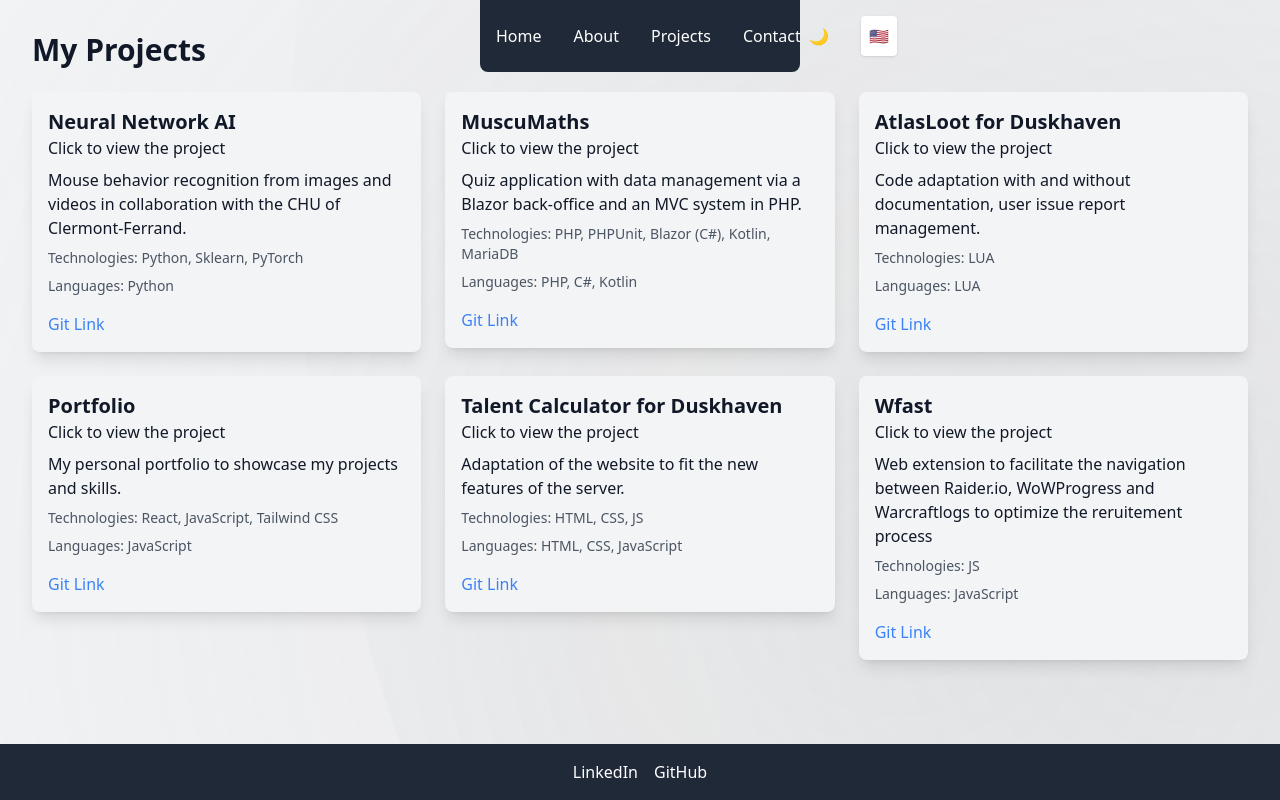
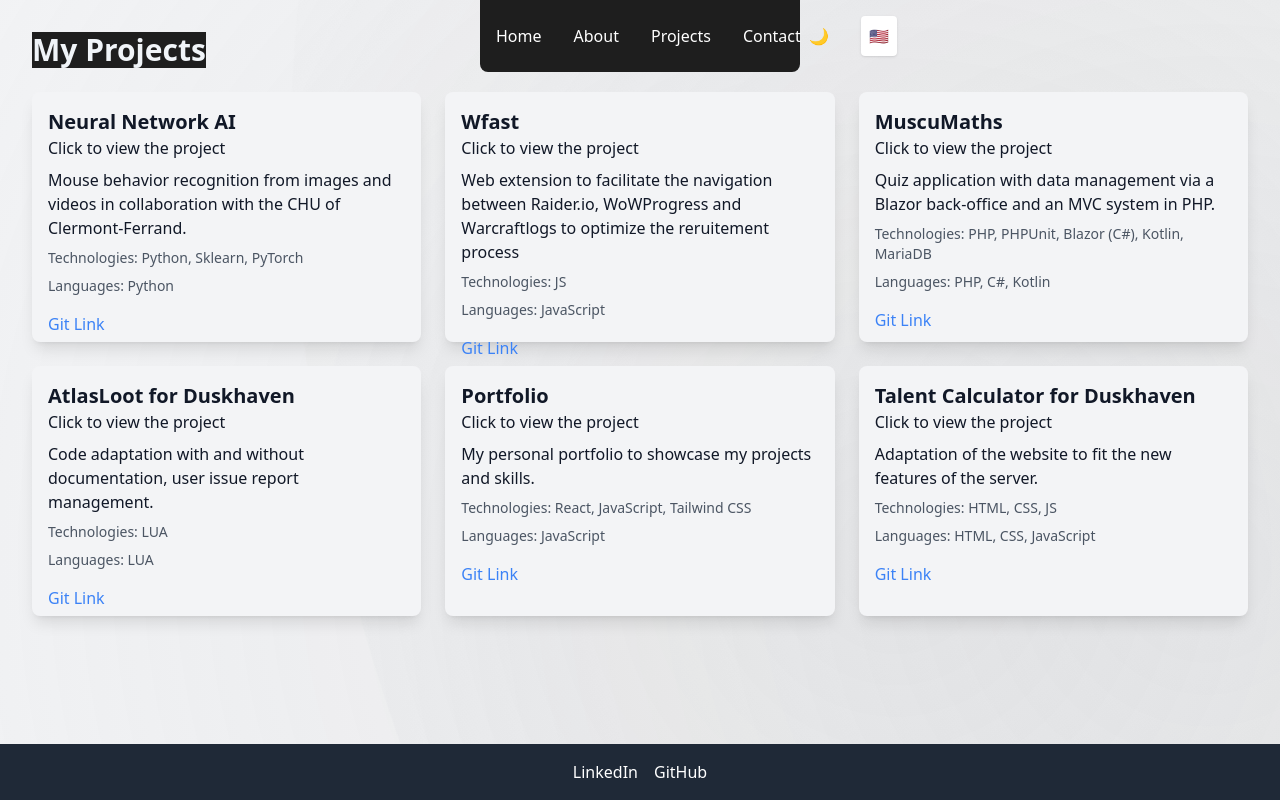
Before and after one commit to IllustreDot/Portfolio, a React (Vite) app: page /projects in a window 1280 px wide. Built offline with nearby package versions, Linux system fonts and the light colour scheme.

Commit message:
Color change and reordering of project and width on project card

```diff
--- a/locales/en.json
+++ b/locales/en.json
@@ -50,6 +50,14 @@
 				"images": ["image1.jpg", "image2.jpg"]
 			},
 			{
+				"title": "Wfast",
+				"description": "Web extension to facilitate the navigation between Raider.io, WoWProgress and Warcraftlogs to optimize the reruitement process",
+				"technologies": "JS",
+				"languages": "JavaScript",
+				"link": "https://github.com/IllustreDot/WFast",
+				"images": ["image11.jpg", "image12.jpg"]
+			},
+			{
 				"title": "MuscuMaths",
 				"description": "Quiz application with data management via a Blazor back-office and an MVC system in PHP.",
 				"technologies": "PHP, PHPUnit, Blazor (C#), Kotlin, MariaDB",
@@ -80,14 +88,6 @@
 				"languages": "HTML, CSS, JavaScript",
 				"link": "https://github.com/IllustreDot/Duskhaven_TalentCalculator",
 				"images": ["image9.jpg", "image10.jpg"]
-			},
-			{
-				"title": "Wfast",
-				"description": "Web extension to facilitate the navigation between Raider.io, WoWProgress and Warcraftlogs to optimize the reruitement process",
-				"technologies": "JS",
-				"languages": "JavaScript",
-				"link": "https://github.com/IllustreDot/WFast",
-				"images": ["image11.jpg", "image12.jpg"]
 			}
 		]
 	},
--- a/src/components/Navbar.jsx
+++ b/src/components/Navbar.jsx
@@ -17,7 +17,7 @@ const Navbar = ({ darkMode, setDarkMode }) => {
 				isHome
 					? "top-1/2 -translate-x-1/2 -translate-y-1/2 rounded-lg"
 					: "top-0 -translate-x-1/2 rounded-b-lg"
-			} transition-all duration-500 bg-gray-800 dark:bg-gray-100 text-white dark:text-gray-900 p-4 w-1/4 z-50 flex items-center`}
+			} transition-all duration-500 bg-[#1e1e1e] dark:bg-[#ff9500] text-white dark:text-gray-900 p-4 w-1/4 z-50 flex items-center`}
 		>
 			<div className="flex justify-between items-center h-full w-full">
 				<ul className="flex justify-center items-center space-x-8">
--- a/src/components/ProjectCard.jsx
+++ b/src/components/ProjectCard.jsx
@@ -17,7 +17,7 @@ const ProjectCard = ({ project }) => {
     return (
         <div>
             <div
-                className="bg-gray-100 dark:bg-gray-800 text-gray-900 dark:text-gray-100 shadow-lg rounded-lg p-4 hover:bg-gray-200 dark:hover:bg-gray-700 cursor-pointer"
+                className="h-[250px] bg-gray-100 dark:bg-gray-800 text-gray-900 dark:text-gray-100 shadow-lg rounded-lg p-4 hover:bg-gray-200 dark:hover:bg-gray-700 cursor-pointer"
                 onClick={handleCardClick}
             >
                 <h3 className="text-xl font-semibold">{project.title}</h3>
--- a/src/index.css
+++ b/src/index.css
@@ -114,3 +114,15 @@ footer {
 		transform: translateX(0) translateY(0) scale(1) rotate(360deg);
 	}
 }
+
+h2{
+	display:inline-block;
+	background-color: #1e1e1e;
+	color: #f0f4f8;
+}
+
+.dark h2{
+	display:inline-block;
+	background-color: #ff9500;
+	color:black;
+}
```
